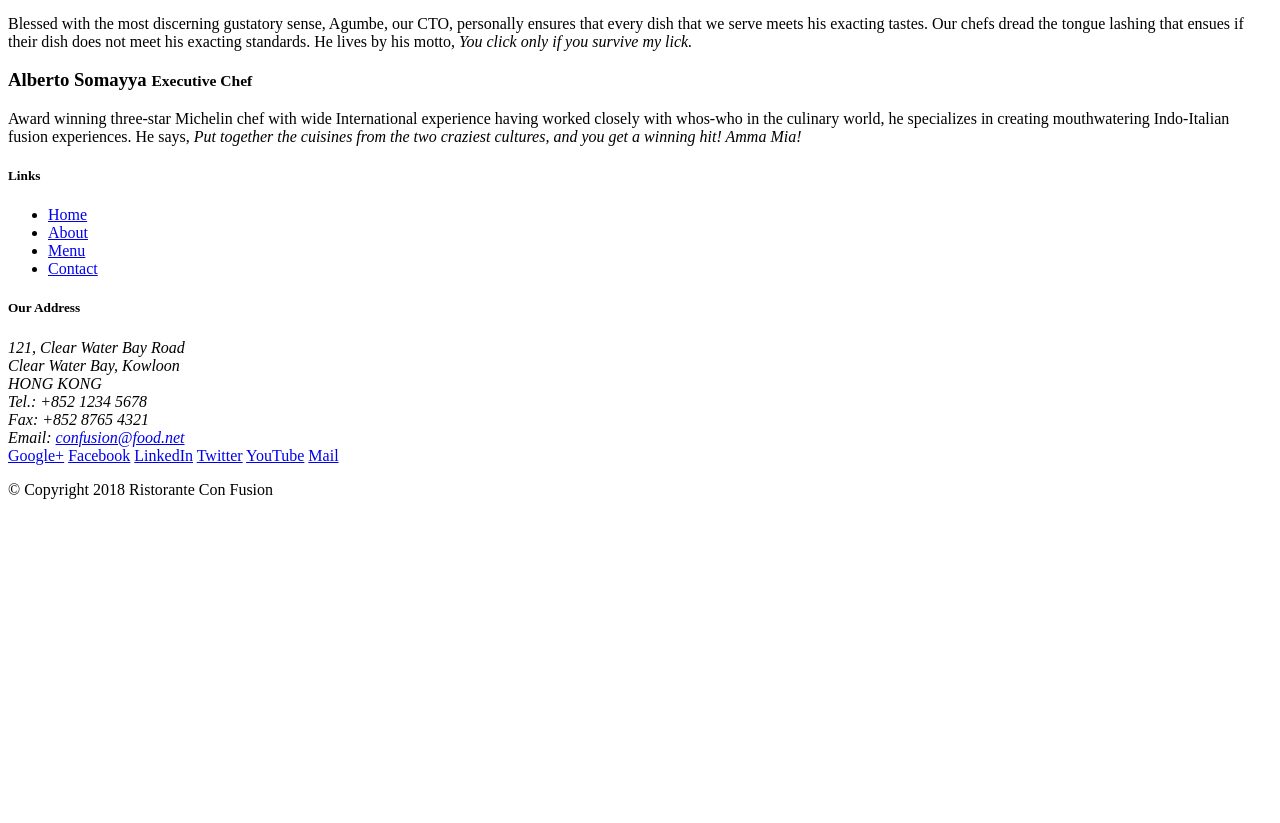
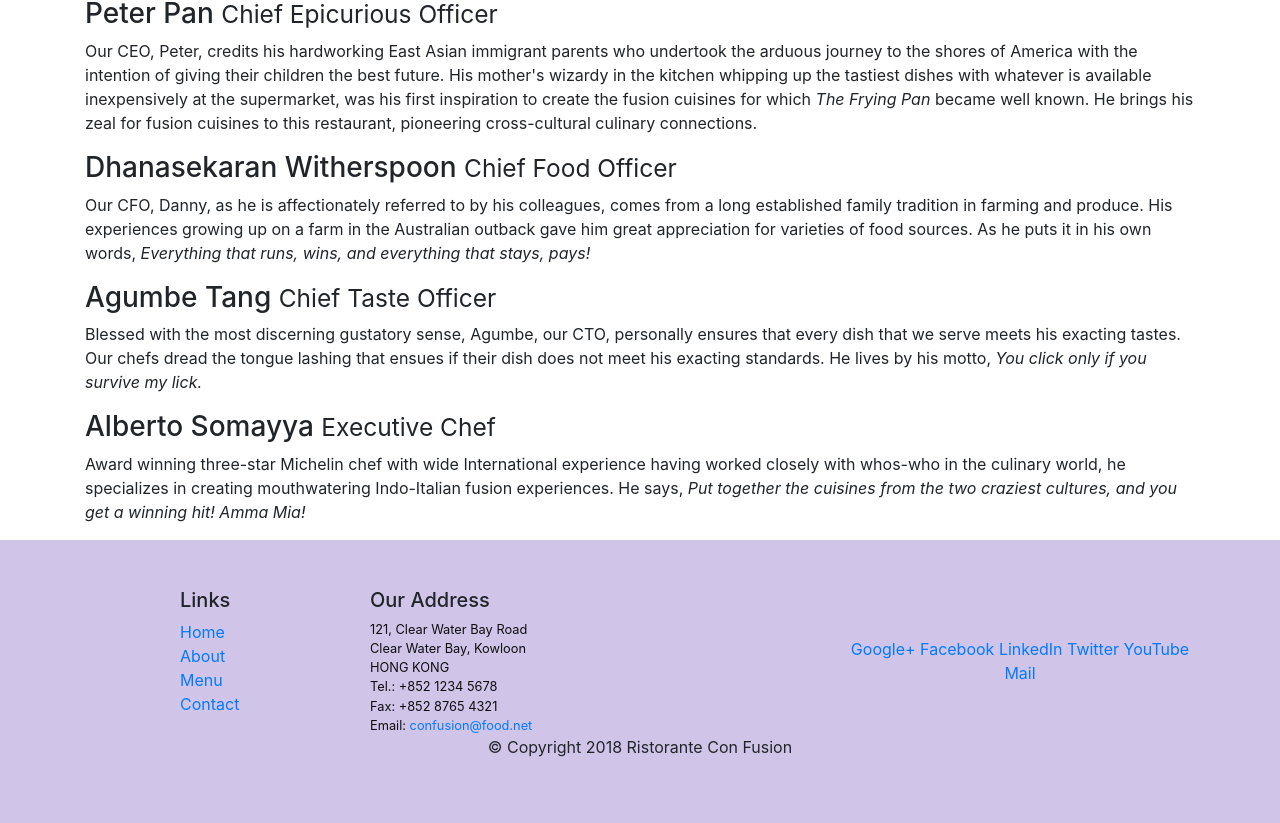
Before and after one commit to niskyB/BT-Assignment1, a website: page aboutus.html in a window 1280 px wide. Shown: the part 598-1421 px from the top of the page. Before the commit the page ends 1113 px from the top, so only its background shows below. Drawn offline with nearby package versions, Linux system fonts and the light colour scheme.

Commit message:
UPDATE - assignment 1

```diff
--- a/aboutus.html
+++ b/aboutus.html
@@ -2,62 +2,115 @@
 <html lang="en">
 
 <head>
-
+    <meta charset="UTF-8" />
+    <meta http-equiv="X-UA-Compatible" content="IE=edge" />
+    <meta name="viewport" content="width=device-width, initial-scale=1.0" />
     <title>Ristorante Con Fusion: About Us</title>
 
+    <link rel="stylesheet" href="node_modules/bootstrap/dist/css/bootstrap.min.css" />
+
+    <script src="node_modules/jquery/dist/jquery.slim.min.js"></script>
+    <script src="node_modules/popper.js/dist/umd/popper.min.js"></script>
+    <script src="node_modules/bootstrap/dist/js/bootstrap.min.js"></script>
+
+    <link rel="stylesheet" href="/css/styles.css" />
 </head>
 
 <body>
 
-    <header class="jumbotron">
+    <body>
+        <header class="jumbotron bg-purple text-white">
             <div class="container">
                 <div class="row row-header">
                     <div class="col-12 col-sm-6">
                         <h1>Ristorante con Fusion</h1>
-                    <p>We take inspiration from the World's best cuisines, and create a unique fusion experience. Our lipsmacking creations will tickle your culinary senses!</p>
+                        <p>
+                            We take inspiration from the World's best cuisines, and create a
+                            unique fusion experience. Our lipsmacking creations will tickle
+                            your culinary senses!
+                        </p>
                     </div>
-                <div class="col-12 col-sm">
-                </div>
+                    <div class="col-12 col-sm"></div>
                 </div>
             </div>
         </header>
 
-    <div>
+        <div class="container">
             <div>
                 <div>
                     <h3>About Us</h3>
-               <hr>
+                    <hr />
                 </div>
             </div>
 
             <div>
                 <div>
                     <h2>Our History</h2>
-                <p>Started in 2010, Ristorante con Fusion quickly established itself as a culinary icon par excellence in Hong Kong. With its unique brand of world fusion cuisine that can be found nowhere else, it enjoys patronage from the A-list clientele in Hong Kong.  Featuring four of the best three-star Michelin chefs in the world, you never know what will arrive on your plate the next time you visit us.</p>
-                <p>The restaurant traces its humble beginnings to <em>The Frying Pan</em>, a successful chain started by our CEO, Mr. Peter Pan, that featured for the first time the world's best cuisines in a pan.</p>
+                    <p>
+                        Started in 2010, Ristorante con Fusion quickly established itself
+                        as a culinary icon par excellence in Hong Kong. With its unique
+                        brand of world fusion cuisine that can be found nowhere else, it
+                        enjoys patronage from the A-list clientele in Hong Kong. Featuring
+                        four of the best three-star Michelin chefs in the world, you never
+                        know what will arrive on your plate the next time you visit us.
+                    </p>
+                    <p>
+                        The restaurant traces its humble beginnings to
+                        <em>The Frying Pan</em>, a successful chain started by our CEO,
+                        Mr. Peter Pan, that featured for the first time the world's best
+                        cuisines in a pan.
+                    </p>
                 </div>
-            <div>
+                <div></div>
             </div>
-        </div>
-
 
             <div>
                 <div>
                     <h2>Corporate Leadership</h2>
                     <h3>Peter Pan <small>Chief Epicurious Officer</small></h3>
-                <p>Our CEO, Peter, credits his hardworking East Asian immigrant parents who undertook the arduous journey to the shores of America with the intention of giving their children the best future. His mother's wizardy in the kitchen whipping up the tastiest dishes with whatever is available inexpensively at the supermarket, was his first inspiration to create the fusion cuisines for which <em>The Frying Pan</em> became well known. He brings his zeal for fusion cuisines to this restaurant, pioneering cross-cultural culinary connections.</p>
+                    <p class="d-none d-sm-block">
+                        Our CEO, Peter, credits his hardworking East Asian immigrant
+                        parents who undertook the arduous journey to the shores of America
+                        with the intention of giving their children the best future. His
+                        mother's wizardy in the kitchen whipping up the tastiest dishes
+                        with whatever is available inexpensively at the supermarket, was
+                        his first inspiration to create the fusion cuisines for which
+                        <em>The Frying Pan</em> became well known. He brings his zeal for
+                        fusion cuisines to this restaurant, pioneering cross-cultural
+                        culinary connections.
+                    </p>
                     <h3>Dhanasekaran Witherspoon <small>Chief Food Officer</small></h3>
-                <p>Our CFO, Danny, as he is affectionately referred to by his colleagues, comes from a long established family tradition in farming and produce. His experiences growing up on a farm in the Australian outback gave him great appreciation for varieties of food sources. As he puts it in his own words, <em>Everything that runs, wins, and everything that stays, pays!</em></p>
+                    <p class="d-none d-sm-block">
+                        Our CFO, Danny, as he is affectionately referred to by his
+                        colleagues, comes from a long established family tradition in
+                        farming and produce. His experiences growing up on a farm in the
+                        Australian outback gave him great appreciation for varieties of
+                        food sources. As he puts it in his own words,
+                        <em>Everything that runs, wins, and everything that stays,
+                            pays!</em>
+                    </p>
                     <h3>Agumbe Tang <small>Chief Taste Officer</small></h3>
-                <p>Blessed with the most discerning gustatory sense, Agumbe, our CTO, personally ensures that every dish that we serve meets his exacting tastes. Our chefs dread the tongue lashing that ensues if their dish does not meet his exacting standards. He lives by his motto, <em>You click only if you survive my lick.</em></p>
+                    <p class="d-none d-sm-block">
+                        Blessed with the most discerning gustatory sense, Agumbe, our CTO,
+                        personally ensures that every dish that we serve meets his
+                        exacting tastes. Our chefs dread the tongue lashing that ensues if
+                        their dish does not meet his exacting standards. He lives by his
+                        motto, <em>You click only if you survive my lick.</em>
+                    </p>
                     <h3>Alberto Somayya <small>Executive Chef</small></h3>
-                <p>Award winning three-star Michelin chef with wide International experience having worked closely with whos-who in the culinary world, he specializes in creating mouthwatering Indo-Italian fusion experiences. He says, <em>Put together the cuisines from the two craziest cultures, and you get a winning hit! Amma Mia!</em></p>
+                    <p class="d-none d-sm-block">
+                        Award winning three-star Michelin chef with wide International
+                        experience having worked closely with whos-who in the culinary
+                        world, he specializes in creating mouthwatering Indo-Italian
+                        fusion experiences. He says,
+                        <em>Put together the cuisines from the two craziest cultures, and
+                            you get a winning hit! Amma Mia!</em>
+                    </p>
+                </div>
             </div>
         </div>
 
-    </div>
-
-    <footer class="footer">
+        <footer class="footer bg-purple-300 p-5">
             <div class="container">
                 <div class="row">
                     <div class="col-4 offset-1 col-sm-2">
@@ -72,12 +125,13 @@
                     <div class="col-7 col-sm-5">
                         <h5>Our Address</h5>
                         <address>
-		              121, Clear Water Bay Road<br>
-		              Clear Water Bay, Kowloon<br>
-		              HONG KONG<br>
-		              Tel.: +852 1234 5678<br>
-		              Fax: +852 8765 4321<br>
-		              Email: <a href="mailto:confusion@food.net">confusion@food.net</a>
+                            121, Clear Water Bay Road<br />
+                            Clear Water Bay, Kowloon<br />
+                            HONG KONG<br />
+                            Tel.: +852 1234 5678<br />
+                            Fax: +852 8765 4321<br />
+                            Email:
+                            <a href="mailto:confusion@food.net">confusion@food.net</a>
                         </address>
                     </div>
                     <div class="col-12 col-sm-4 align-self-center">
@@ -98,7 +152,7 @@
                 </div>
             </div>
         </footer>
-
+    </body>
 </body>
 
 </html>
--- a/css/styles.css
+++ b/css/styles.css
@@ -1,3 +1,13 @@
+.bg-purple {
+        background-color: purple;
+}
+.bg-purple-300 {
+        background-color: rgba(211, 4, 211, 0.493);
+}
+.text-white {
+        color: white;
+}
+
 .row-header {
         margin: 0px auto;
         padding: 0px;
```
Lines whose indentation alone changed are shown as unchanged.
